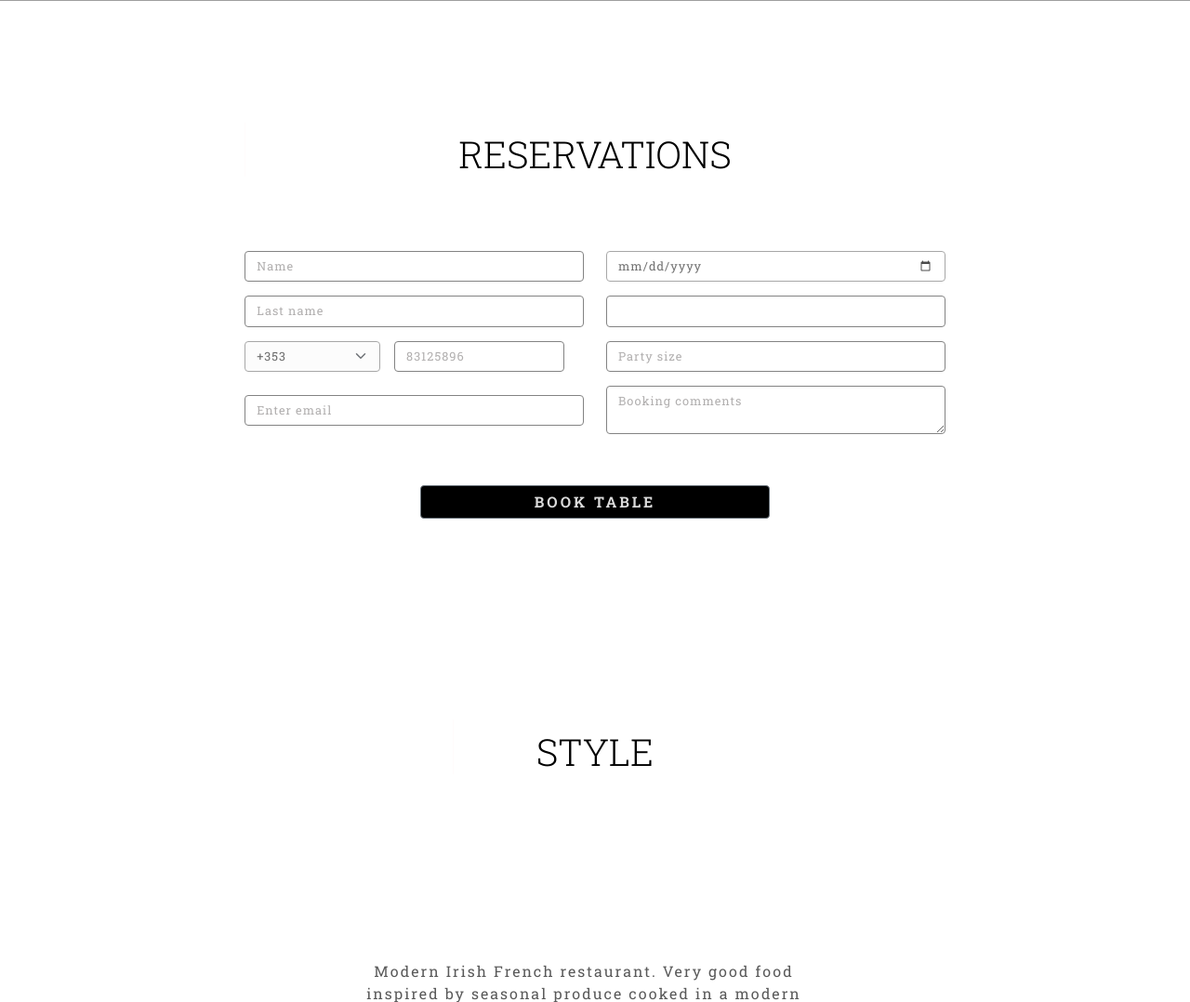
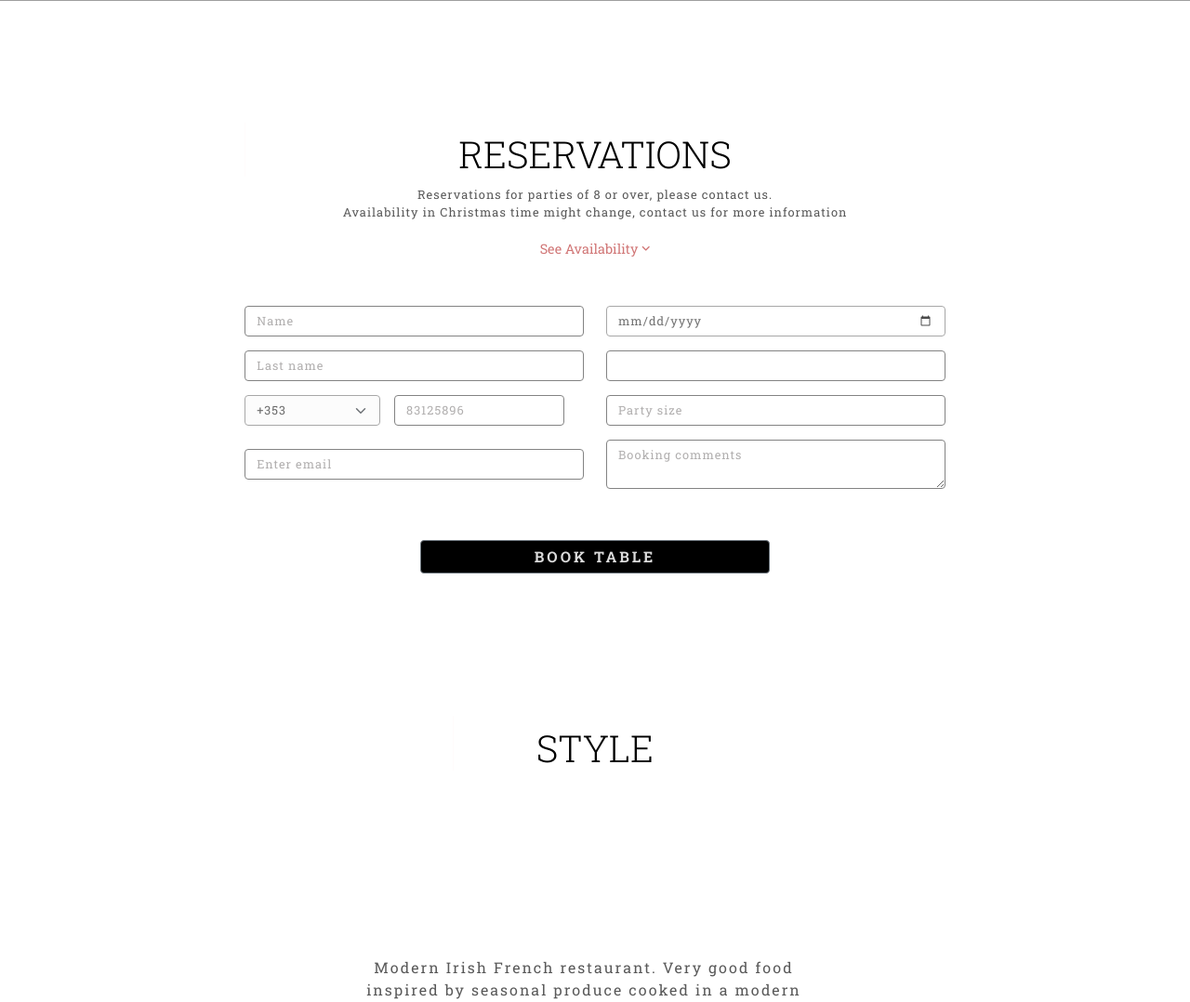
Before and after one commit to JavierBL89/OP-Restaurant-Code-Inst-Project, a Django app: page / in a window 1280 px wide. Shown: the part 622-1700 px from the top of the page at 93% size. Run offline with Django 3.2, Linux system fonts and the light colour scheme; some libraries are stand-ins or nearby versions; some web fonts are replaced; grey boxes are pictures that could not be loaded.

Commit message:
Availability section design and layout updated

```diff
--- a/static/css/style.css
+++ b/static/css/style.css
@@ -42,6 +42,29 @@ div .bg-image {
 
 /********** CALL TO ACTION SECTION*/
 
+.bookings .headding h1 {
+    margin-bottom: 10px;
+}
+
+.bookings .headding p {
+    letter-spacing: 1px;
+}
+
+.avalability-box{
+    margin-bottom: 50px;
+}
+
+.availability-button-container a{
+    font-size: 0.900rem;
+    text-decoration: none;
+    color: rgb(209, 119, 119);
+
+}
+
+.availability-card{
+    margin-top: 25px;
+    border: none;
+}
 .reservations-button {
     border: solid 1px rgb(255, 247, 247);
     width: inherit;
@@ -900,7 +923,7 @@ footer .container-fluid{
 
     div .bookings {
         width: 70%;
-        height: 420px;
+        /* height: 420px; */
         margin-top: 40px;
         padding: 4% 5%;
     }
@@ -947,9 +970,6 @@ footer .container-fluid{
         padding: 5% 15%;
 }
 
-.container-awards h1{
-    margin-top: 250px;
-}
 
 .michelin-img-box{
     padding-top: 6%;
--- a/static/jquery/jquery.js
+++ b/static/jquery/jquery.js
@@ -7,4 +7,7 @@ jQuery(function(){
       $(".headding h1").addClass("hover");
       });
 
+      // $(".availability-button").on("click", function(){
+      //   $(".availabilty-container").slideDown("slow")
+      // })
   });
--- a/templates/index.html
+++ b/templates/index.html
@@ -13,25 +13,29 @@
 
 <section id="reservations">
     <div class="container bookings">
-        <div class=" headding text-center wow fadeInDown" data-wow-duration="1s">
+        <div class="headding text-center wow fadeInDown" data-wow-duration="1s">
             <h1>RESERVATIONS</h1>
+            <p>Reservations for parties of 8 or over, please contact us. <br>
+            Availability in Christmas time might change, contact us for more information</p>
         </div>
-        <div class="availavility-box d-none">
-            <div class="row">
-                <div class="col">
+        <div class="row avalability-box">
+        <div class="availability-button-container text-center">
+            <a type="button" class="" data-bs-toggle="collapse" href="#collapseExample" role="button" aria-expanded="false" aria-controls="collapseExample">
+                See Availability <span class="arrow-down"><i class="fa-solid fa-xs fa-angle-down"></i></span>
+              </a>
+            <div class="collapse" id="collapseExample">
+                <div class="card card-body availability-card text-start">
+                        <div class="row ">
+                                  <div class="col-lg-4">
                                       <h3>Lunch</h3>
                                       <p> Thursday to Saturday
                                         <br> 12.00pm to 2.00pm</p>
-
-
-                </div>
-                <div class="col">
+                                        <div class="">
                                           <h3>Closed</h3>
                                           <p>Sundays & Mondays</p>
                                       </div>
                                   </div>
-            <div class="row">
-              <div class="col">
+                                  <div class="col-lg-4">
                                       <h3>Dinner</h3>
                                       <p> Tuesday & Wednesday <br>
                                           5.00pm to 9.00pm <br>
@@ -39,7 +43,7 @@
                                           Thursday to Saturday <br>
                                           5.30pm to 9.00pm</p>
                                 </div>
-            <div class="col contact-icons">
+                                  <div class="col-lg-4 contact-icons">
                                       <div class="phone-b d-inline-flex"><i class="fa-solid fa-phone phone-icon fa-sm"></i> <p>+356248856</p>
                                       </div>
                                       <div class="email-b d-inline-flex"><i class="fa-solid fa-envelope email-icon"></i> <p>book@oryopocho.com</p></div></p>
@@ -50,15 +54,17 @@
                                               </div>
                                           </div>
                                     </div>
+
                         </div>
-      <div class="row text-center">
-          <div class="reservations-button">
-              <h5>RESERVATIONS</h5>
                 </div>
               </div>
 
         </div>
 
+        </div>
+
+            <div class="row">
+                <div class="col-lg-12">
                     <div class="booking-form-box">
 
                         <form class="g-3 needs-validation" id="booking_form" name="RegForm" method="POST" action="{% url 'home' %}" onclick="handleSubmit(event)" novalidate>
@@ -148,8 +154,11 @@
                         </form>
 
                     </div>
+                </div>
 
             </div>
+    </div>
+
 </section>
 <section id="awards">
     <div class="container container-awards">
```
Lines whose indentation alone changed are shown as unchanged.
